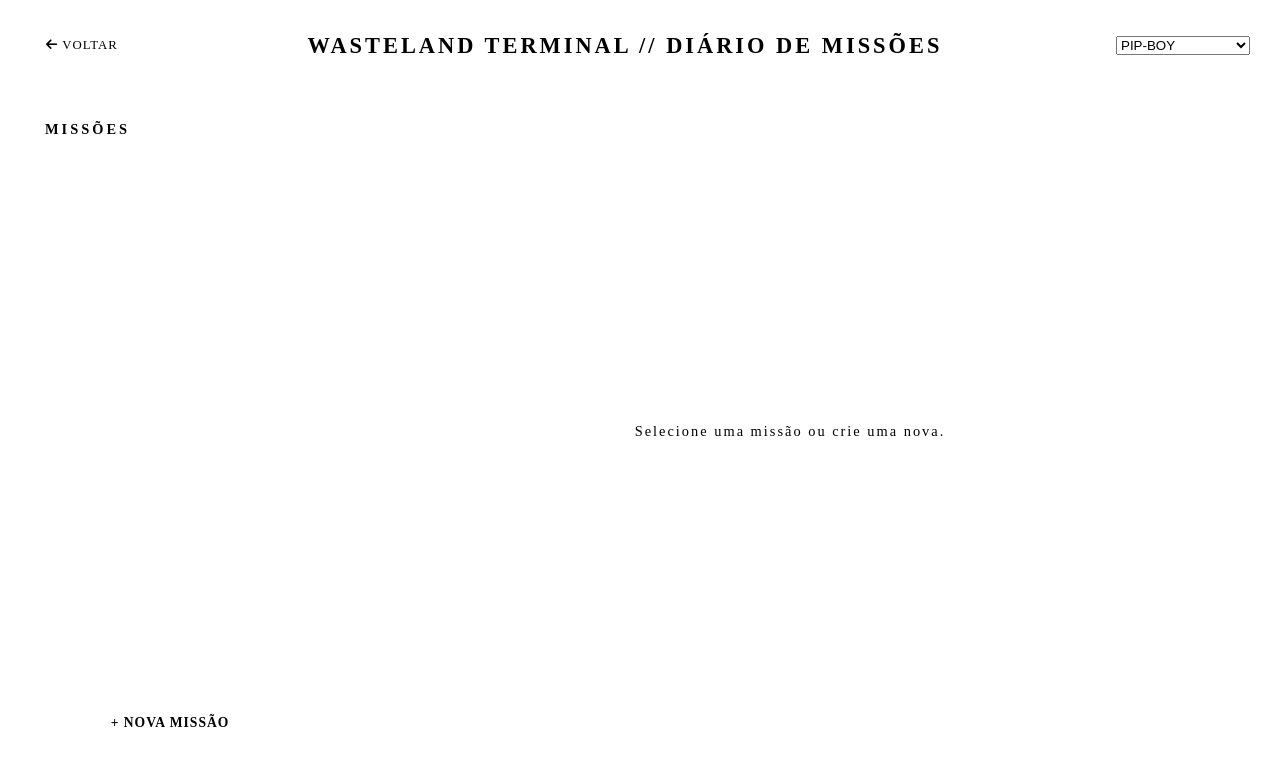
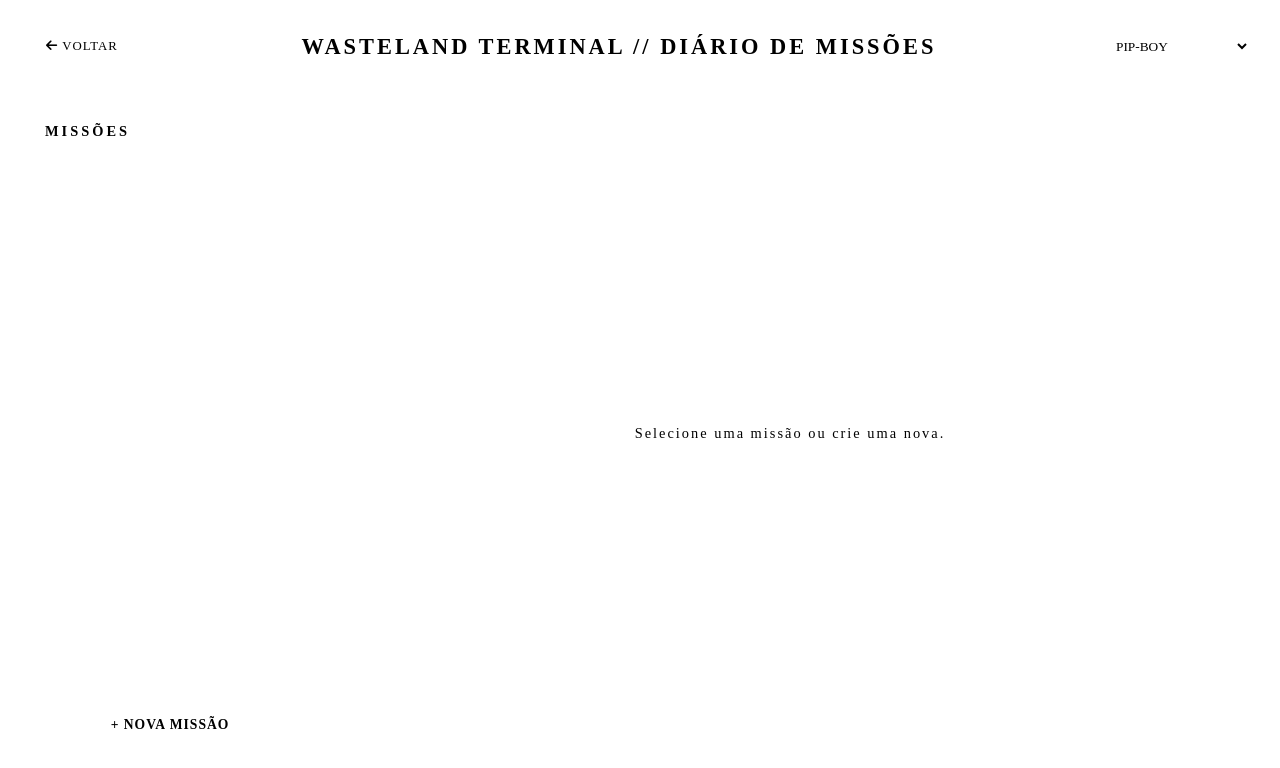
Before and after one commit to Artur-de-Campos-dos-Santos/WASTELAND-TERMINAL, a website: page public/dm/quests.html in a window 1280 px wide. Drawn offline with nearby package versions, Linux system fonts and the light colour scheme; no server answers.

Commit message:
fix(themes): address final review findings

```diff
--- a/public/dm/dashboard.css
+++ b/public/dm/dashboard.css
@@ -246,6 +246,19 @@
 .header-actions .danger:hover {
   background: var(--danger-bg);
   box-shadow: 0 0 10px rgba(255, 68, 68, 0.3);
+}
+
+#theme-select {
+  background: var(--input-bg);
+  color: var(--text);
+  border: 1px solid var(--border);
+  font-family: var(--font-main);
+  padding: 8px;
+}
+
+#theme-select:focus {
+  outline: 1px solid var(--accent);
+  border-color: var(--accent);
 }
 
 /* Sections */
--- a/public/dm/quests.css
+++ b/public/dm/quests.css
@@ -169,6 +169,25 @@
 .back-btn:hover {
   background: rgba(51, 255, 51, 0.1);
   box-shadow: var(--glow);
+}
+
+.header-actions {
+  display: flex;
+  gap: 10px;
+  align-items: center;
+}
+
+#theme-select {
+  background: var(--input-bg);
+  color: var(--text);
+  border: 1px solid var(--border);
+  font-family: var(--font-main);
+  padding: 8px;
+}
+
+#theme-select:focus {
+  outline: 1px solid var(--accent);
+  border-color: var(--accent);
 }
 
 /* ==================== TWO-PANEL LAYOUT ==================== */
--- a/public/player/terminal.css
+++ b/public/player/terminal.css
@@ -100,7 +100,6 @@
   position: relative;
   width: 100%;
   height: 100%;
-  background: var(--bg);
   overflow: hidden;
   border: 8px solid var(--border);
   border-radius: 8px;
```
Also changed, not shown: public/player/index.html (+1 -0 lines).
